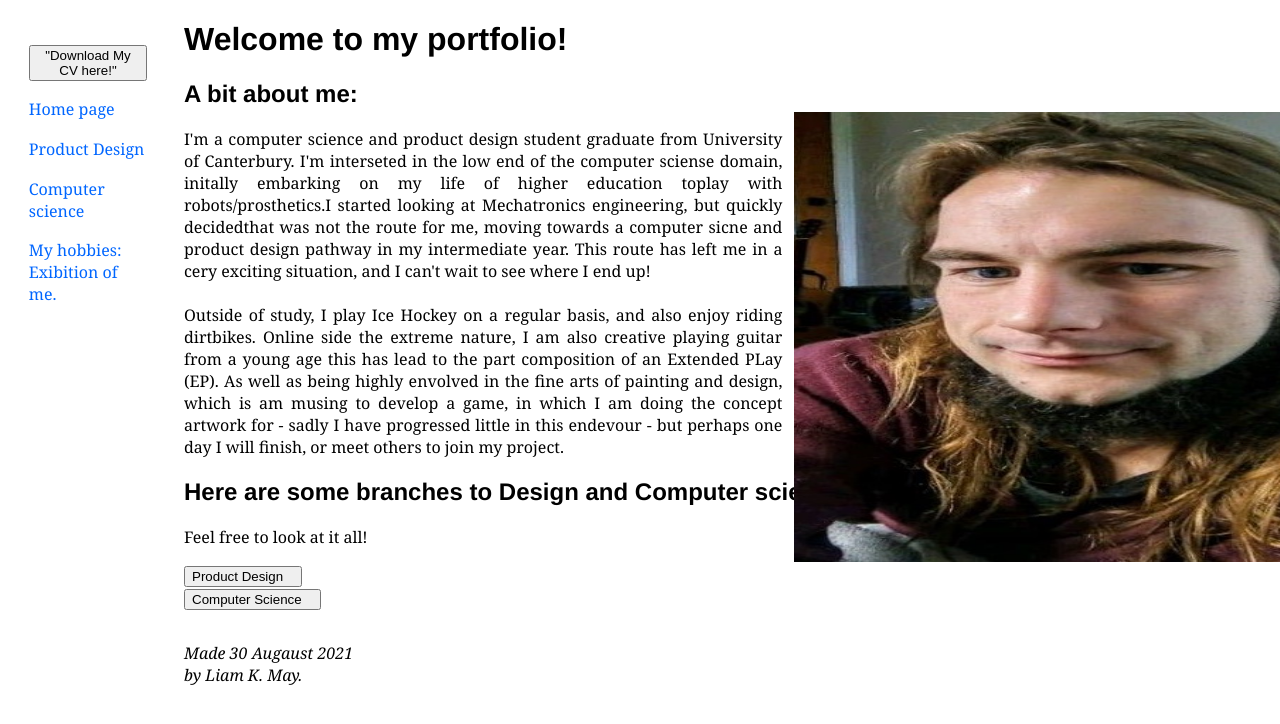
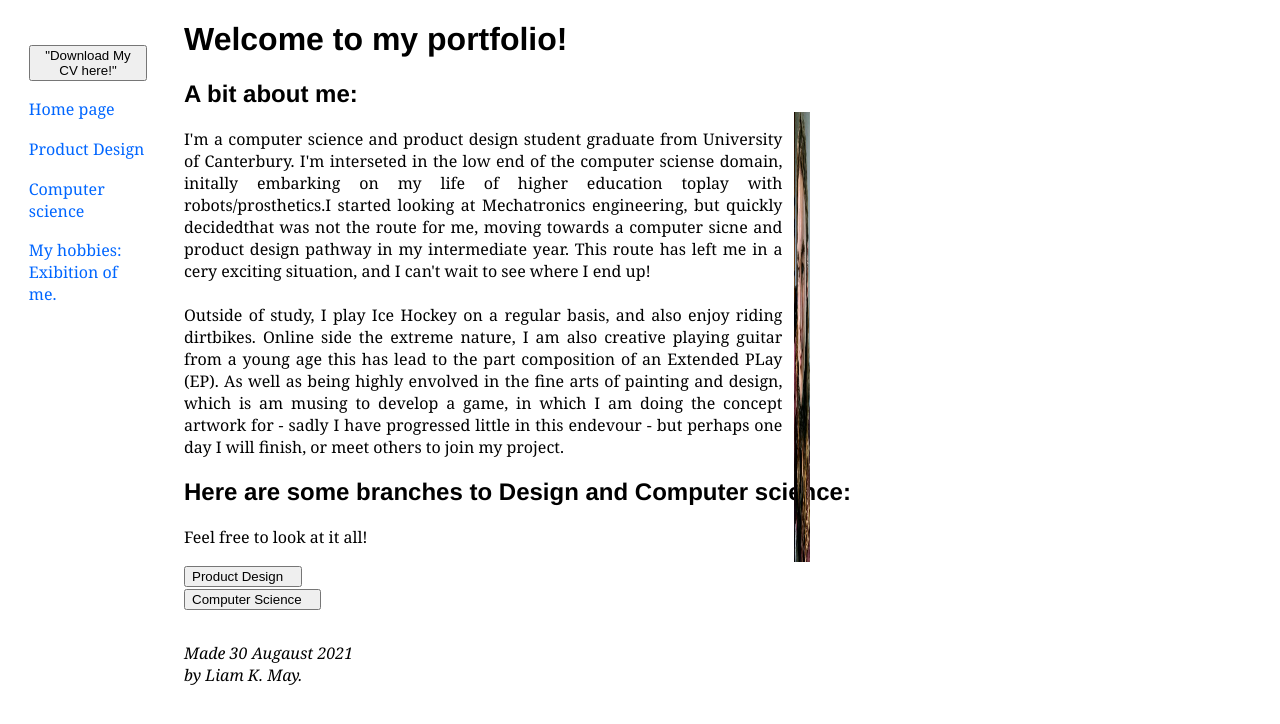
Before and after one commit to TheTriangleTrippa/Portfolio, a Jekyll site: the page built from index.html, in a window 1280 px wide. Shown: the top 724 px of the page. Built offline with Jekyll 4.4.1, drawn with Linux system fonts in a browser that asks for light colours.

Commit message:
Update stylesheet.css

```diff
--- a/assets/css/stylesheet.css
+++ b/assets/css/stylesheet.css
@@ -87,7 +87,7 @@ address.site_signing{
           text-align: right;
           top: 7em;
           left: 62%;
-          width: 50%;
+          width: 1em;
           height: 50%;
 
           }
```
